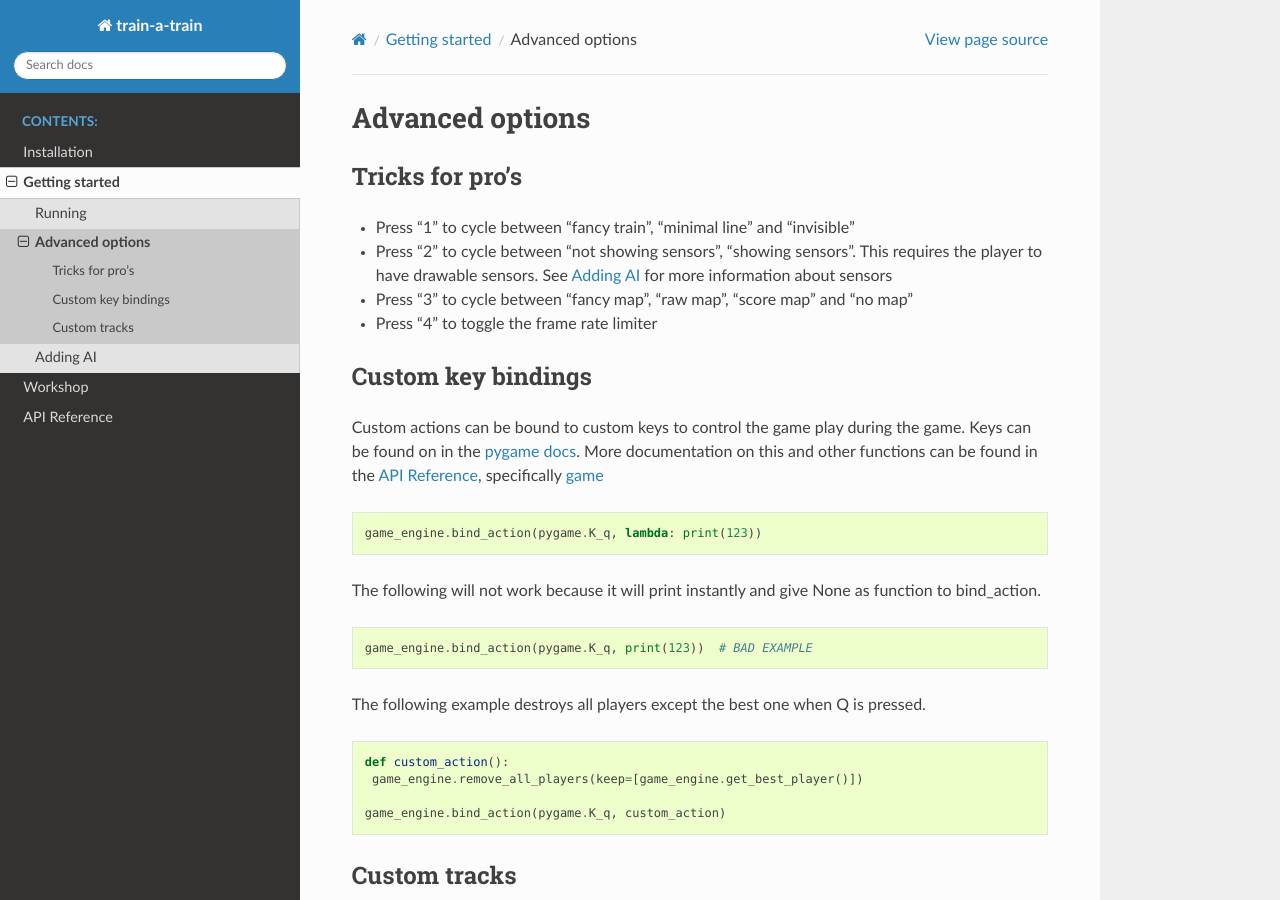
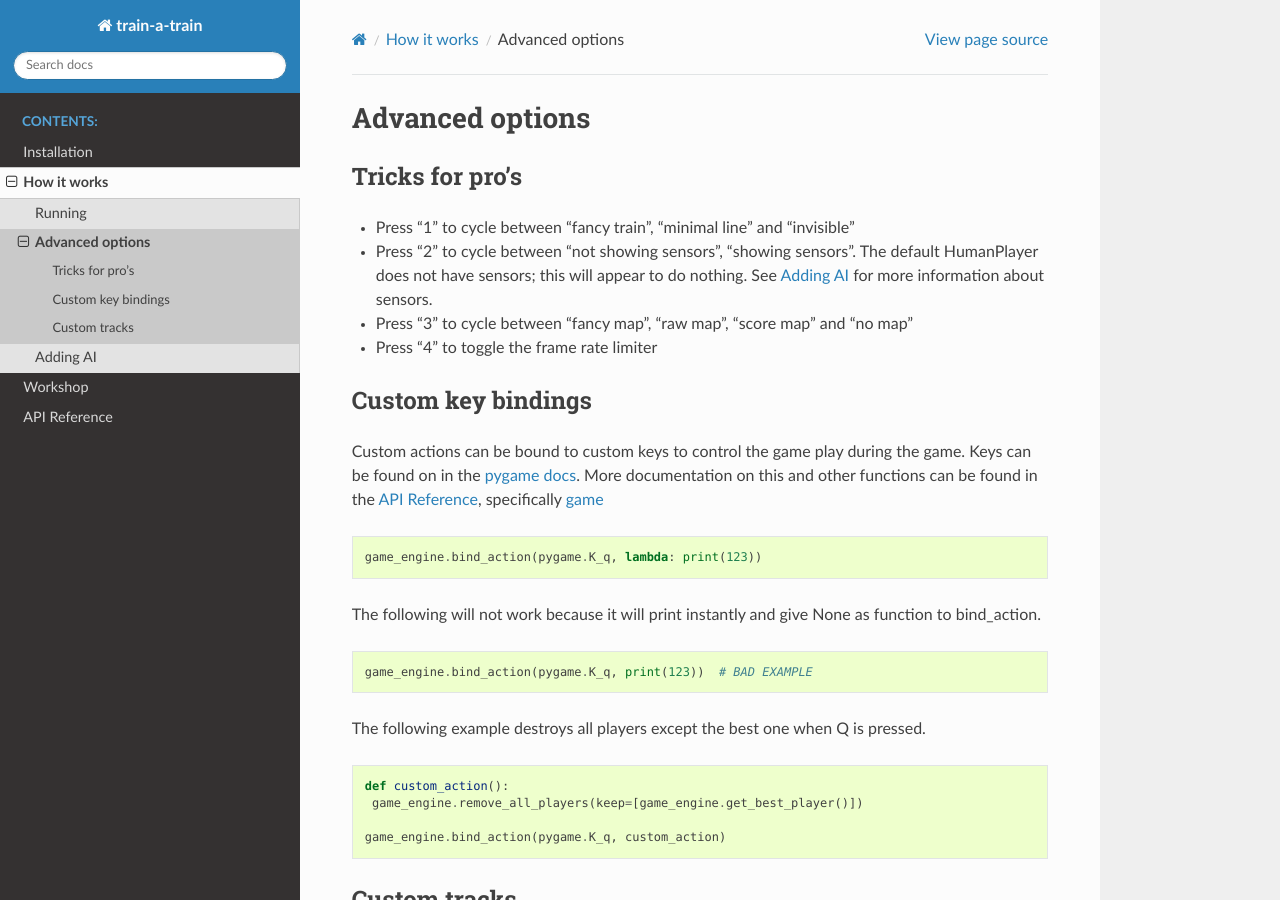
Before and after one commit to lkoppenol/train-a-train, a Sphinx documentation site: the page built from docs/source/advanced-options.rst, in a window 1280 px wide and 900 px high. Built offline with Sphinx 7.4.7 and the Read the Docs theme 2.0.0, drawn with Linux system fonts in a browser that asks for light colours.

Commit message:
updated docs after first workshop

```diff
--- a/docs/source/advanced-options.rst
+++ b/docs/source/advanced-options.rst
@@ -5,8 +5,8 @@ Tricks for pro's
 ----------------
 
 - Press "1" to cycle between "fancy train", "minimal line" and "invisible"
-- Press "2" to cycle between "not showing sensors", "showing sensors". This requires the player to have drawable
-  sensors. See :doc:`ai-players` for more information about sensors
+- Press "2" to cycle between "not showing sensors", "showing sensors". The default HumanPlayer does not have sensors;
+  this will appear to do nothing. See :doc:`ai-players` for more information about sensors.
 - Press "3" to cycle between "fancy map", "raw map", "score map" and "no map"
 - Press "4" to toggle the frame rate limiter
 
--- a/docs/source/conf.py
+++ b/docs/source/conf.py
@@ -97,7 +97,7 @@ html_theme = "sphinx_rtd_theme"
 # Add any paths that contain custom static files (such as style sheets) here,
 # relative to this directory. They are copied after the builtin static files,
 # so a file named "default.css" will overwrite the builtin "default.css".
-html_static_path = ['nstatic']
+html_static_path = []
 
 # Custom sidebar templates, must be a dictionary that maps document names
 # to template names.
--- a/docs/source/getting-started.rst
+++ b/docs/source/getting-started.rst
@@ -1,4 +1,4 @@
-Getting started
+How it works
 =========================================
 
 .. toctree::
```
